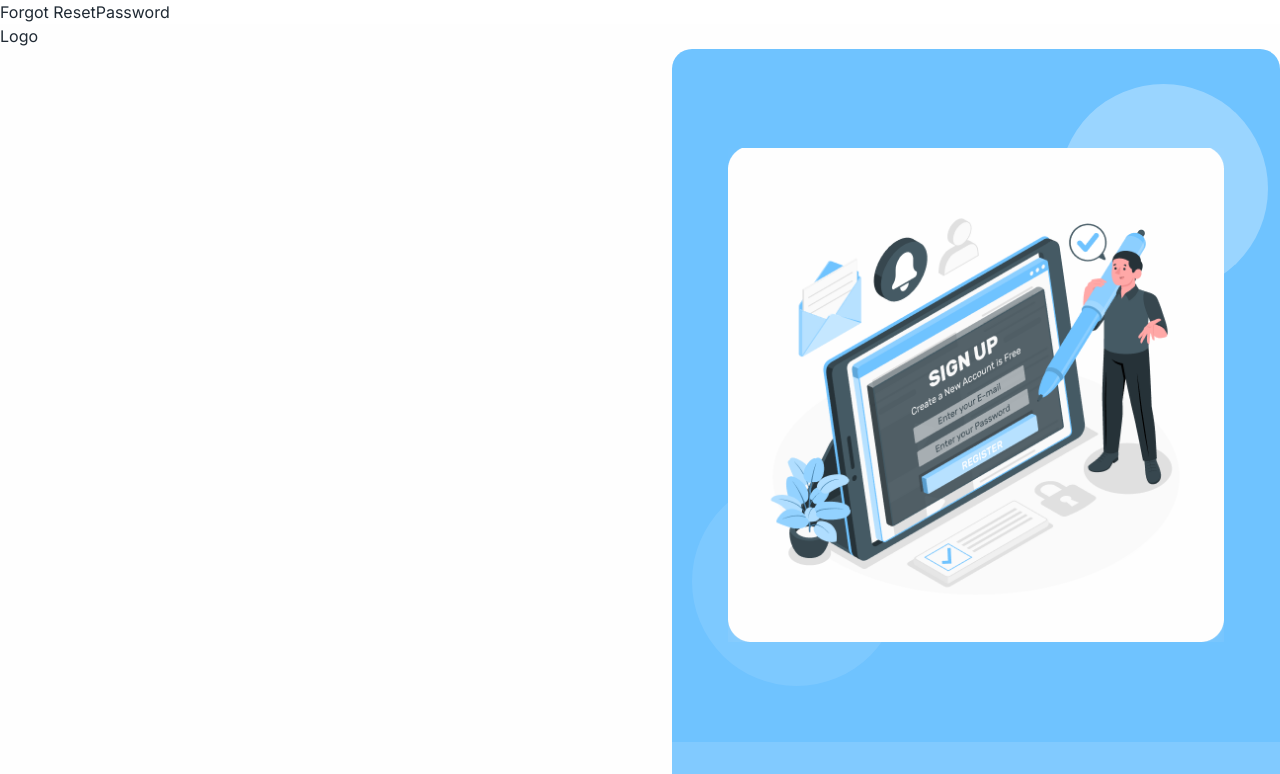
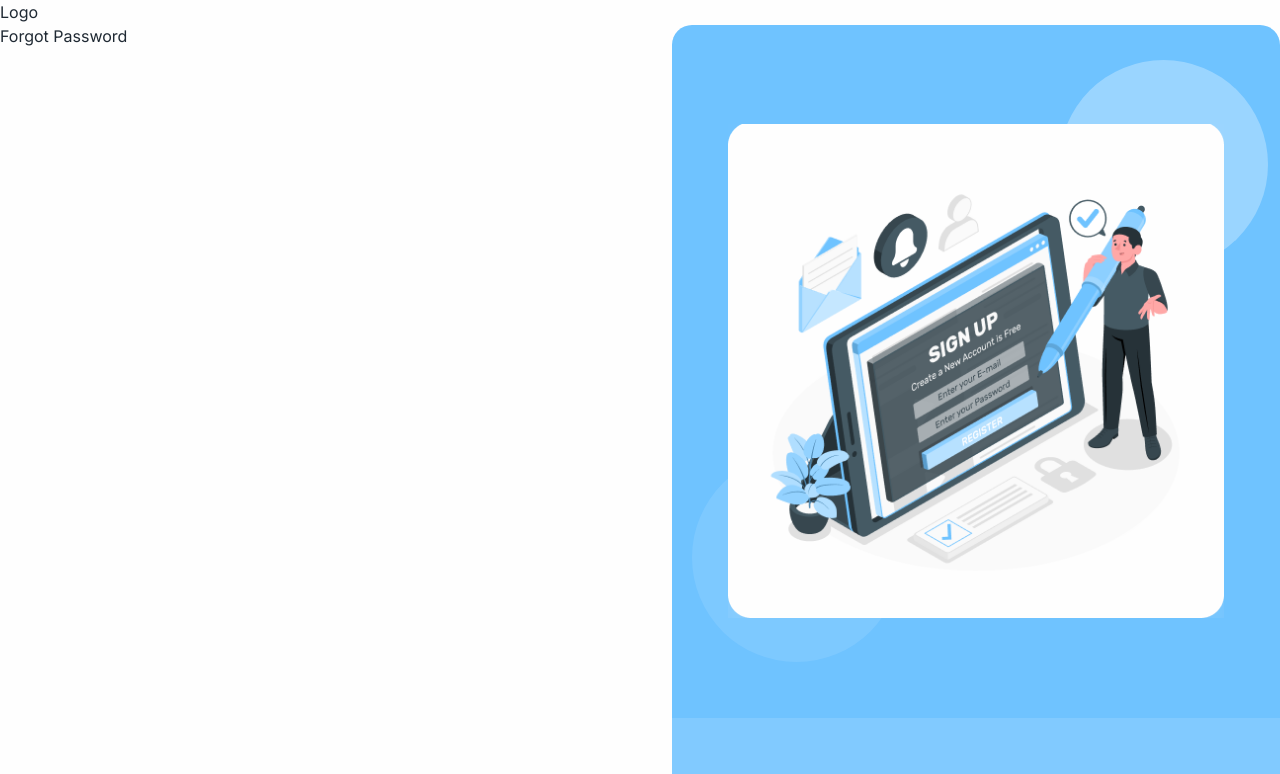
Before and after one commit to sumithub/rs-web-develop, a Next.js app: page /forgot-password in a window 1280 px wide. Shown: the top 774 px of the page. Built offline with nearby package versions, Linux system fonts and the light colour scheme.

Commit message:
auth layout

```diff
--- a/src/app/forgot-password/page.js
+++ b/src/app/forgot-password/page.js
@@ -1,13 +1,11 @@
-import React from 'react'
-import AuthLayout from "../../components/common/AuthLayout"
+import React from 'react';
+import AuthLayout from "../../components/common/AuthLayout";
 
 function ForgotPassword() {
-  return (
-    <div>
-       <div>Forgot ResetPassword</div>
-        <AuthLayout />
-    </div>
-  )
+    return (<AuthLayout>
+                <div>Forgot Password</div>
+            </AuthLayout>
+    )
 }
 
 export default ForgotPassword
--- a/src/app/login/page.js
+++ b/src/app/login/page.js
@@ -1,13 +1,11 @@
 import React from 'react';
-import Card from "../../components/common/Card"
+import AuthLayout from '../../components/common/AuthLayout';
+
 function LoginPage() {
   return (
-    <div>
-        <Card>
-        Login Page
-
-        </Card>
-    </div>
+    <AuthLayout>
+      <div>Login Page</div>
+    </AuthLayout>
   )
 }
 
--- a/src/app/register/page.js
+++ b/src/app/register/page.js
@@ -1,9 +1,12 @@
-import React from 'react'
+import React from 'react';
+import AuthLayout from '../../components/common/AuthLayout';
 
 function RegisterPage() {
-  return (
-    <div>Register Page</div>
-  )
+    return (
+        <AuthLayout>
+            <div>Register Page</div>
+        </AuthLayout>
+    )
 }
 
 export default RegisterPage
--- a/src/app/reset-password/page.js
+++ b/src/app/reset-password/page.js
@@ -1,9 +1,12 @@
-import React from 'react'
+import React from 'react';
+import AuthLayout from '../../components/common/AuthLayout';
 
 function ResetPassword() {
-  return (
-    <div>Reset Password</div>
-  )
+    return (
+        <AuthLayout>
+            <div>Reset Password</div>
+        </AuthLayout>
+    )
 }
 
 export default ResetPassword
--- a/src/components/common/AuthLayout.js
+++ b/src/components/common/AuthLayout.js
@@ -1,4 +1,4 @@
-import React, { Children } from 'react';
+import React from 'react';
 import Welcome from './Welcome';
 import Card from './Card';
 
```
